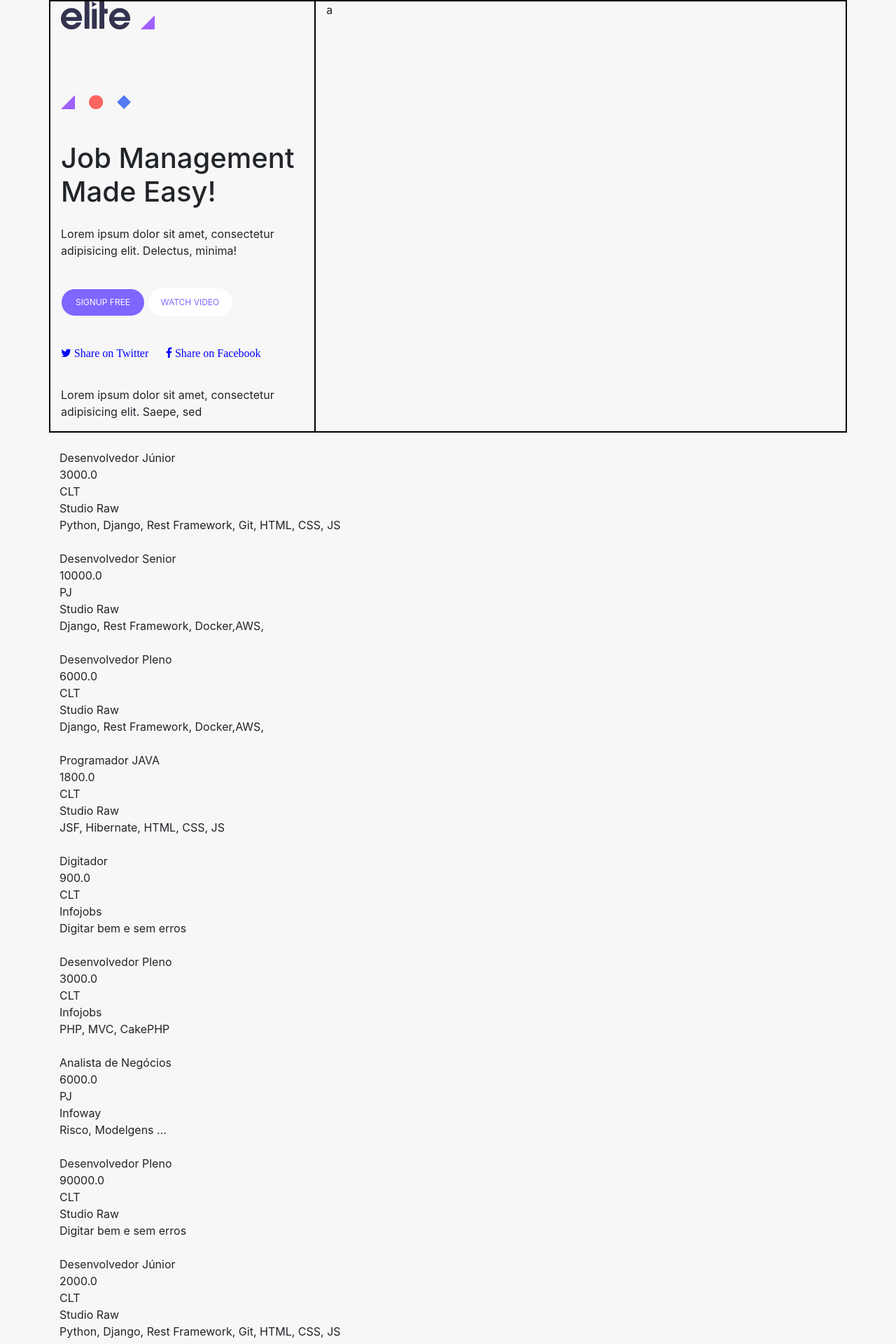
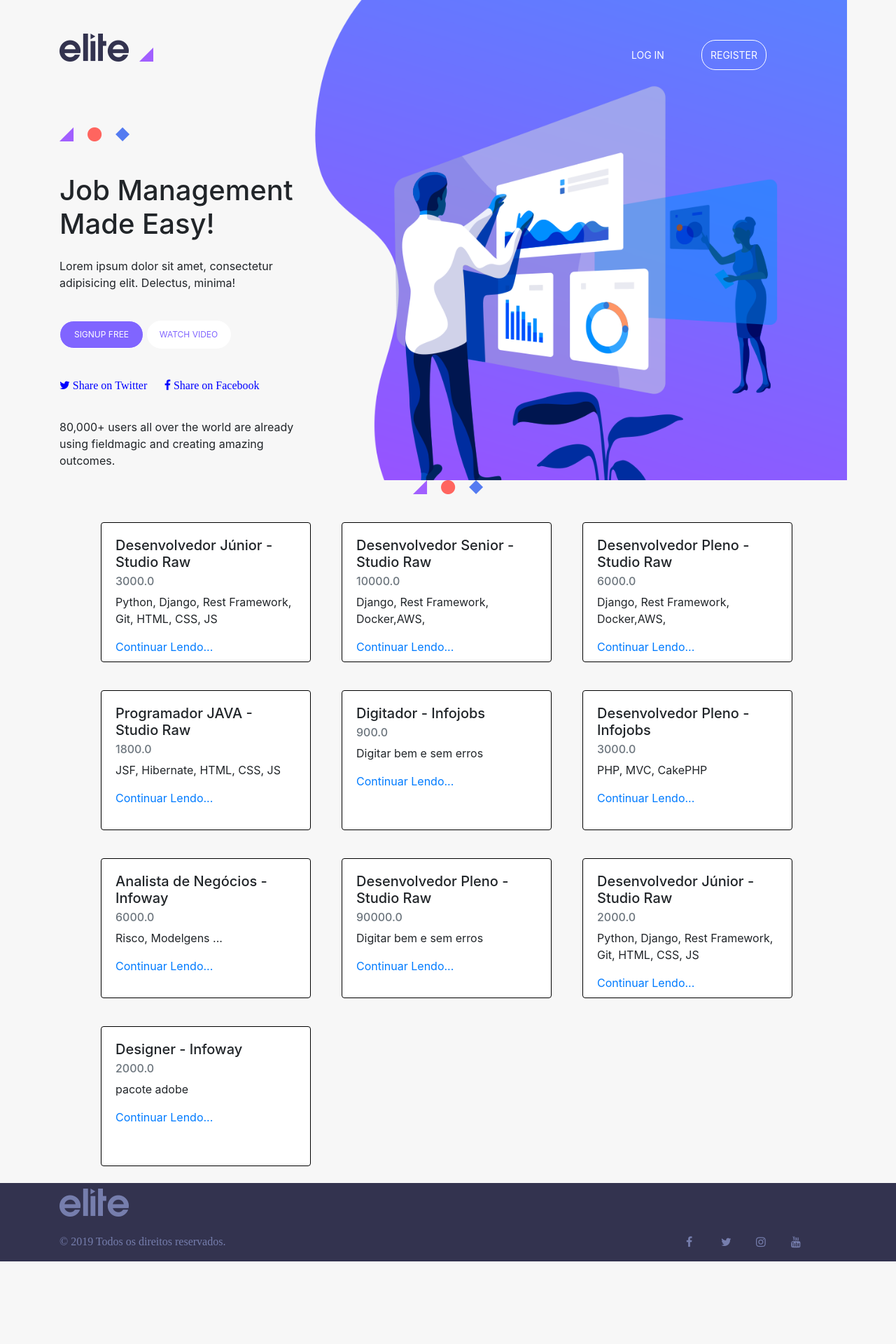
Before and after one commit to xfarias/wrh-prj, a Django app: template templates/index.html in a window 1280 px wide. Shown: the top 1920 px of the page at 70% size. After the commit the page ends 1802 px from the top, so only its background shows below. Run offline with Django 3.2, Linux system fonts and the light colour scheme; the template is opened without the code that fills it: values that come from a table or form of the project are taken from there, others are empty; data comes from the database, SQL or seed files in the repository; both versions use the stored data as it was after the commit; some libraries are stand-ins or nearby versions.

Commit message:
front-end 80%

```diff
--- a/templates/index.html
+++ b/templates/index.html
@@ -1,21 +1,32 @@
 {% extends 'layout.html' %}
 {% load staticfiles %}
 {% block content %}
-<!-- lista geral de vagas -->
-{%for v in vaga%}
-   {%if v.status == True%}
-    <br>
+<!-- lista geral de vagas
+     <br>
         {{v.titulo}} <br>
         {{v.salario}} <br>
         {{v.tipo_contrato}} <br>
         {{v.empresa}} <br>
         {{v.requisitos}} <br>
-    {%endif%}
-{%endfor%}
+ -->
+
+
+
+
+
+
+
+
+
+
+
+
+
+
 
 <br>
 
-<!-- empresa por vaga -->
+<!-- empresa por vaga
 {%for ve in vagaempresa%}
     {{ve.empresa__nome}}
     {{ve.count}}
@@ -38,7 +49,6 @@ Vagas PJ <br>
 {%endfor%}
 
 
-
-
+-->
 
 {% endblock %}
--- a/templates/layout.html
+++ b/templates/layout.html
@@ -18,14 +18,23 @@
      <script src="{% static 'js/picker.date.js' %}"></script>
     <meta name="theme-color" content="#fafafa">
     <style type="text/css">
-            .row{border:1px solid black;}
-            .row-button-base{background-color:white; border:1px solid black; border-radius: 25px; font-size:12px; width:120px; height:40px;}
+
+            .row-button-base{background-color:white;  border-radius: 25px; font-size:12px; width:120px; height:40px;}
             .row-img{height:130px;}
             .row-objects{height:70px;}
             .row-title-1{height:120px;}
             .row-title-2{height:90px;}
             .row-buttons{height:80px;}
             .row-social{height:60px;}
+            .row-menu{width:300px; float:right;}
+            .row-menu li{width:100px; float:left;  list-style:none; margin-top:20px;  font-size:14px;}
+            .img-fnd{background-image: url({%static 'img/fnd.png'%});
+             background-repeat: no-repeat;background-size:100%; bottom: 0; color: black; left: 0; overflow: auto;
+             padding: 3em;top: 0;background-size: cover;}
+            .footer-menu{height:100px;}
+
+
+
 
     </style>
 
@@ -34,25 +43,33 @@
 </head>
 
 
-<body class="container" style="background-color:#f7f7f7">
-      <header>
+<body  style="background-color:#f7f7f7">
+    <div class="container">
+         <header >
               <div class="row">
-              <div class="col-sm-12 col-md-4 col-lg-4" style="border:1px solid black">
-                  <div class="row-img">
+                  <div class="col-sm-12 col-md-4 col-lg-4">
+
+                      <div class="row-img mt-5">
                           <img src="{% static 'img/logo.png'%}" alt="logo"  class="img-fluid" />
                           <img src="{% static 'img/triangulo_logo.png'%}" alt="logo"  class="img-fluid" style="position:relative; top:10px; left:10px;" />
                       </div>
+
                       <div class="row-objects">
+
                          <img src="{% static 'img/objects.png'%}" alt="logo"  class="img-fluid" />
+
                       </div>
                   <div class="row-content-container">
                       <div class="row-title-1">
                             <h1> Job Management Made Easy!</h1>
                        </div>
+
                       <div class="row-title-2">
                             <p>Lorem ipsum dolor sit amet, consectetur adipisicing elit. Delectus, minima!</p>
                        </div>
+
                       <div class="row-buttons">
+
                         <button class="row-button-base" href="#" style="background-color:#8065ff; color:white; border:1px solid white;">SIGNUP FREE</button>
                         <button class="row-button-base" href="#" style="color:#8065ff; border:1px solid white;">WATCH VIDEO</button>
                       </div>
@@ -60,20 +77,74 @@
                       <span class="fa fa-twitter" style="color:blue;"> Share on Twitter</span>
                       <span class="fa fa-facebook" style="margin-left:20px; color:blue;">  Share on Facebook</span>
                     </div>
-                      <p>Lorem ipsum dolor sit amet, consectetur adipisicing elit. Saepe, sed</p>
+                      <p>80,000+ users all over the world are already using fieldmagic and creating amazing outcomes.</p>
+                  </div>
+              </div>
+              <div class="col-sm-12 col-md-8 col-lg-8 img-fnd">
+                  <nav>
+                        <ul class="row-menu">
+                            <li><a href="#"  style="color:white; ">LOG IN</a></li>
+                            <li><a href="#" style="color:white; border:1px solid white; padding:12px;   border-radius:20px; ">REGISTER</a></li>
+                        </ul>
+                    </nav>
+              </div>
+      </header>
+
+
+       <main style="margin:0 auto;">
+
+           <div class="container">
+               <div class="row">
+                    <img src="{% static 'img/objects.png'%}" alt="logo"  class="img-fluid" style="margin:0 auto; margin-top:3ç0px;" />
+               </div>
+                 <div class="row" style=" margin:0 auto; ">
+
+                            <div class="up">
+                                    {%for v in vaga%}
+                                        {%if v.status == True%}
+                                            <div class="card" style=" border:1px solid black;width: 300px; height:200px; float:left; margin-left:44px; margin-top:40px;">
+                                                <div class="card-body">
+                                                    <h5 class="card-title">{{v.titulo}} - {{v.empresa}} </h5>
+                                                    <h6 class="card-subtitle mb-2 text-muted">{{v.salario}}</h6>
+                                                    <p class="card-text"> {{v.requisitos}} </p>
+                                                    <a href="#" class="card-link">Continuar Lendo...</a>
+                                                </div>
+                                            </div>
+                                        {%endif%}
+                                    {%endfor%}
 
                             </div>
                     </div>
-              <div class="col-sm-12 col-md-8 col-lg-8" style="border:1px solid black">a</div>
+
         </div>
-      </header>
+            <br style="clear:both;">
+        </main>
+    </div>
 
-     {% block content %}{% endblock content %}
 
-    <footer>
-        <hr>
-        <div>
 
+
+        <footer style="background-color:#33334f;">
+          <div class="container">
+             <div class="row">
+                <div class="col-sm-12 col-md-12 col-lg-12 mt-2" >
+                    <img src="{% static 'img/logo_footer.png'%}" alt="logo"  class="img-fluid" />
+                </div>
+            </div>
+
+            <div class="row mt-4">
+                <div class="col-sm-12 col-md-9 col-lg-9" >
+                    <p style="color:#767ead; font-weight: 100; float:left; font-family: Myriad Pro;" >&copy; 2019  Todos os direitos reservados.</p>
+                </div>
+                 <div class="col-sm-12 col-md-3 col-lg-3" style="float:left;">
+                    <ul>
+                    <li style="float:left;list-style: none;width:50px;"><a href="#" style="color:#767ead;" class="fa fa-facebook"></a></li>
+                    <li style="float:left; list-style: none; width:50px;"><a href="#"  style="color:#767ead;"class="fa fa-twitter"></a></li>
+                    <li style="float:left; list-style: none; width:50px;"><a href="#" style="color:#767ead;"class="fa fa-instagram"></a></li>
+                    <li style="float:left; list-style: none; width:50px;"><a href="#" style="color:#767ead;" class="fa fa-youtube"></a></li>
+                    </ul>
+                 </div>
+            </div>
           </div>
         </footer>
 
@@ -83,12 +154,6 @@
   <script src="{% static 'js/plugins.js' %}"></script>
   <script src="{% static 'js/main.js' %}"></script>
 
-  <!-- Google Analytics: change UA-XXXXX-Y to be your site's ID. -->
-  <script>
-    window.ga = function () { ga.q.push(arguments) }; ga.q = []; ga.l = +new Date;
-    ga('create', 'UA-XXXXX-Y', 'auto'); ga('set','transport','beacon'); ga('send', 'pageview')
-  </script>
-  <script src="https://www.google-analytics.com/analytics.js" async defer></script>
 </body>
 
 </html>
```
Also changed, not shown: db.sqlite3, static/img/bandeiras.png (added), static/img/fnd.png (added), static/img/logo_footer.png (added). Lines whose indentation alone changed are shown as unchanged.
